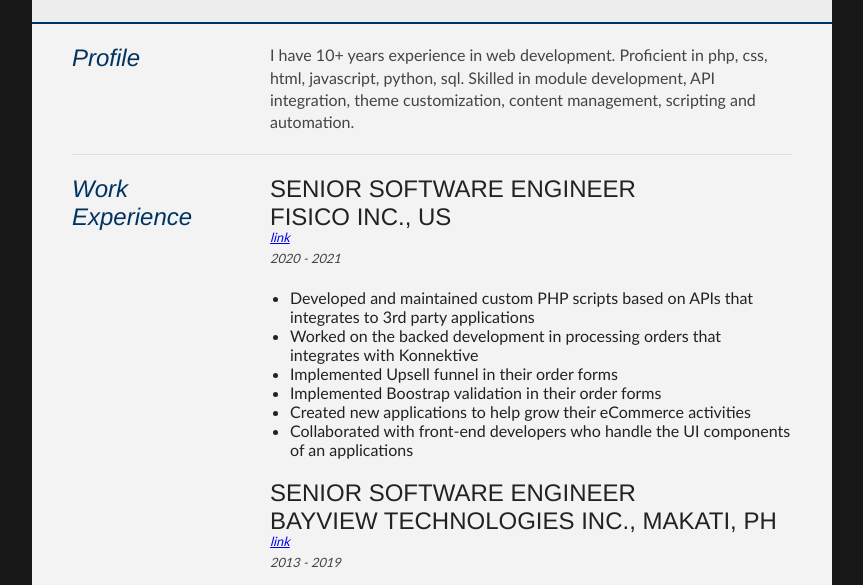
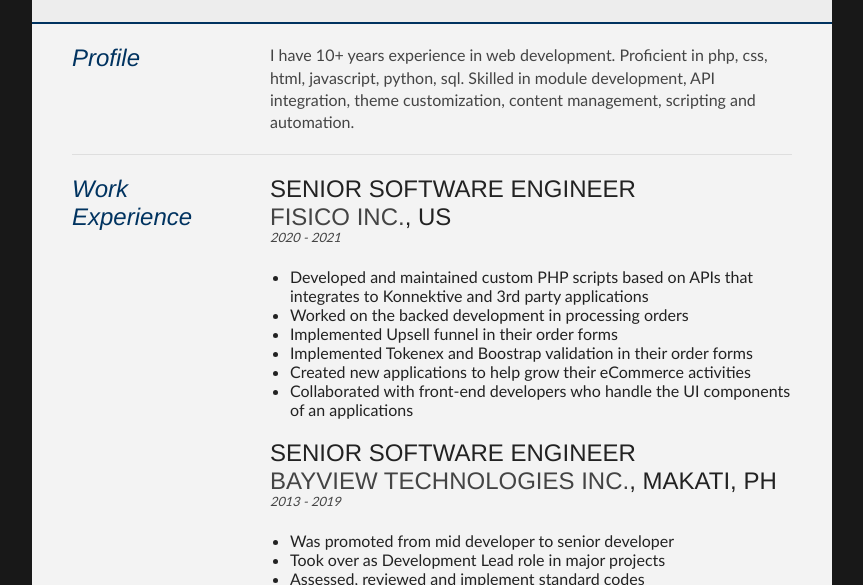
Before and after one commit to jmvsevilleja/Jess-Website, a plain HTML site: page public/index.html in a window 1280 px wide. Shown: the part 152-737 px from the top of the page, without its empty margins (208-1071 px from the left). Drawn offline with Linux system fonts and the light colour scheme; a web font is replaced by a local one.

Commit message:
Updated links

```diff
--- a/public/css/style.css
+++ b/public/css/style.css
@@ -98,7 +98,6 @@ html,body,div,span,object,iframe,h1,h2,h3,h4,h5,h6,p,blockquote,pre,abbr,address
         color: #003360;
     }
 
-
     section {
         border-top: 1px solid #dedede;
         padding: 20px 0 0;
@@ -133,6 +132,11 @@ html,body,div,span,object,iframe,h1,h2,h3,h4,h5,h6,p,blockquote,pre,abbr,address
         font-family: 'Rokkitt', Helvetica, Arial, sans-serif;
         font-size: 1.5em;
         margin-bottom: -2px;
+    }
+
+    .sectionContent h2 a {
+        color: #444;
+        text-decoration: none;
     }
 
     .sectionContent ul {
--- a/public/index.html
+++ b/public/index.html
@@ -64,15 +64,14 @@
                 <div class="sectionContent">
                   <article>
                     <h2>SENIOR SOFTWARE ENGINEER
-                        <br />FISICO INC., US</h2>
-                    <p class="subDetails"><a href="https://fisicoinc.com/" target="_blank">link</a></p>
+                        <br /><a href="https://fisicoinc.com/" target="_blank">FISICO INC.</a>, US</h2>
                     <p class="subDetails">2020 - 2021</p>
                     <p>
                     <ul>
-                        <li>Developed and maintained custom PHP scripts based on APIs that integrates to 3rd party applications</li>
-                        <li>Worked on the backed development in processing orders that integrates with Konnektive</li>
+                        <li>Developed and maintained custom PHP scripts based on APIs that integrates to Konnektive and 3rd party applications</li>
+                        <li>Worked on the backed development in processing orders</li>
                         <li>Implemented Upsell funnel in their order forms</li>
-                        <li>Implemented Boostrap validation in their order forms</li>
+                        <li>Implemented Tokenex and Boostrap validation in their order forms</li>
                         <li>Created new applications to help grow their eCommerce activities</li>
                         <li>Collaborated with front-end developers who handle the UI components of an applications</li>
                     </ul>
@@ -80,8 +79,8 @@
                 </article>
                   <article>
                         <h2>SENIOR SOFTWARE ENGINEER
-                            <br />BAYVIEW TECHNOLOGIES INC., MAKATI, PH</h2>
-                        <p class="subDetails"><a href="https://www.bayviewtechnology.com/">link</a></p>
+                            <br /><a href="https://www.bayviewtechnology.com/" target="_blank">BAYVIEW TECHNOLOGIES INC.</a>, MAKATI, PH</h2>
+
                         <p class="subDetails">2013 - 2019</p>
                         <p>
                         <ul>
```
